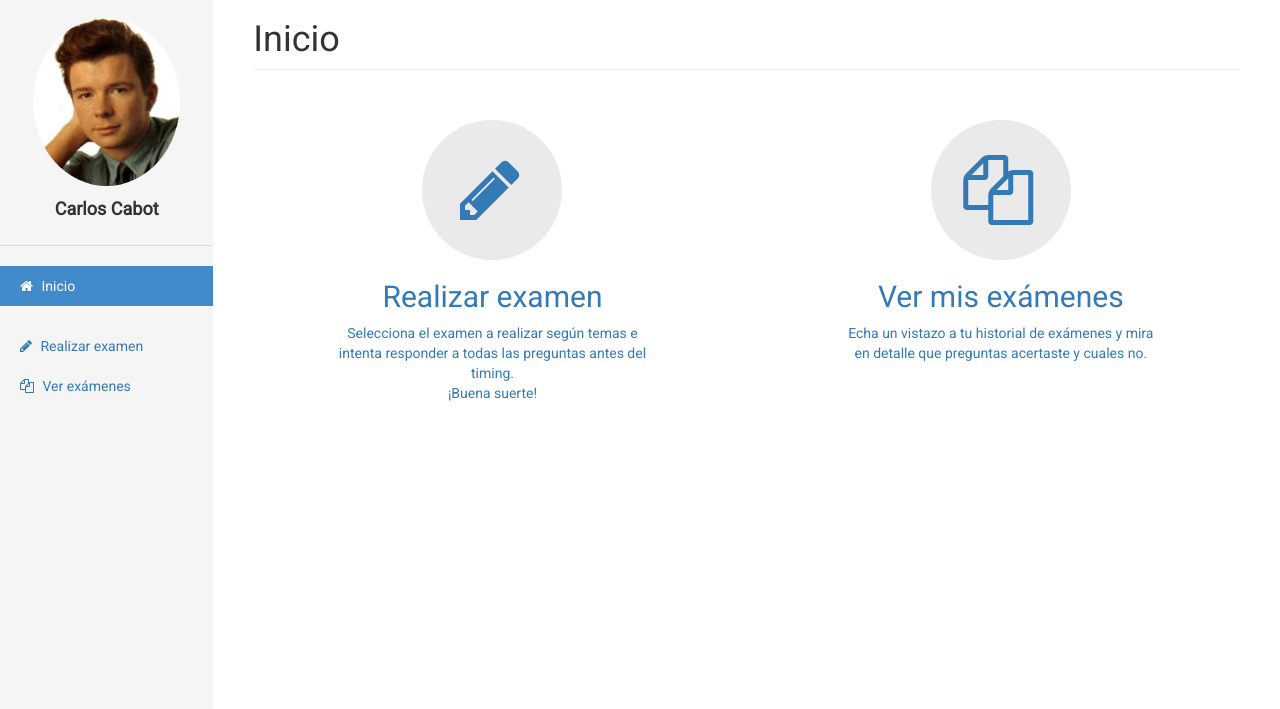
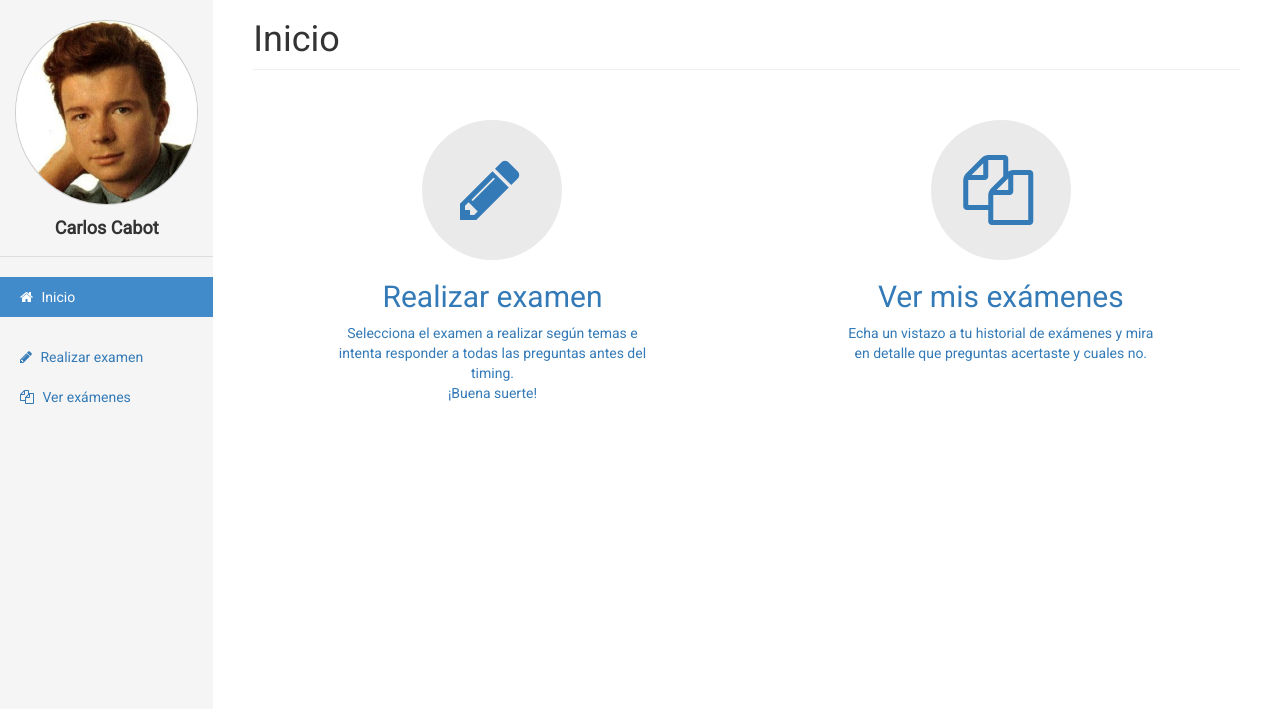
Before and after one commit to CarlosCabot/frontend-pue-altran, a PHP site: page /web-app/inicio.php in a window 1280 px wide. Shown: the part 50-759 px from the top of the page. Run offline with PHP 8.4, Linux system fonts and the light colour scheme; a user stored in the database is signed in.

Commit message:
Profile Pic Square + Exam details with text options + style changes

```diff
--- a/css/dashboard.css
+++ b/css/dashboard.css
@@ -2,7 +2,9 @@
  * Base structure
  */
 
+
 /* Move down content because we have a fixed navbar that is 50px tall */
+
 body {
     padding-top: 50px;
 }
@@ -17,22 +19,28 @@ body {
     border-bottom: 1px solid #eee;
 }
 
+
 /*
  * Top navigation
  * Hide default border to remove 1px line.
  */
+
 .navbar-fixed-top {
     border: 0;
 }
+
 
 /*
  * Sidebar
  */
 
+
 /* Hide for mobile, show later */
+
 .sidebar {
     display: none;
 }
+
 @media (min-width: 768px) {
     .sidebar {
         position: fixed;
@@ -43,22 +51,28 @@ body {
         display: block;
         padding: 20px;
         overflow-x: hidden;
-    overflow-y: auto; /* Scrollable contents if viewport is shorter than content. */
+        overflow-y: auto;
+        /* Scrollable contents if viewport is shorter than content. */
         background-color: #f5f5f5;
         border-right: 1px solid #eee;
     }
 }
 
+
 /* Sidebar navigation */
+
 .nav-sidebar {
-  margin-right: -21px; /* 20px padding + 1px border */
+    margin-right: -21px;
+    /* 20px padding + 1px border */
     margin-bottom: 20px;
     margin-left: -20px;
 }
+
 .nav-sidebar > li > a {
     padding-right: 20px;
     padding-left: 20px;
 }
+
 .nav-sidebar > .active > a,
 .nav-sidebar > .active > a:hover,
 .nav-sidebar > .active > a:focus {
@@ -74,12 +88,14 @@ body {
 .main {
     padding: 20px;
 }
+
 @media (min-width: 768px) {
     .main {
         padding-right: 40px;
         padding-left: 40px;
     }
 }
+
 .main .page-header {
     margin-top: 0;
 }
@@ -93,12 +109,15 @@ body {
     margin-bottom: 30px;
     text-align: center;
 }
+
 .placeholders h4 {
     margin-bottom: 0;
 }
+
 .placeholder {
     margin-bottom: 20px;
 }
+
 .placeholder img {
     display: inline-block;
     border-radius: 50%;
@@ -110,21 +129,29 @@ body {
 */
 
 #user_photo {
-    border-radius: 100%;
+    position: absolute;
     width: 100%;
 }
 
-#pic_container{
-    text-align: center;
-    padding: 10%;
+#pic_container {
+    margin-top: 20px;
+    padding-bottom: 100%;
+    overflow: hidden;
+    position: relative;
+    border-radius: 100%;
+    border: 1px solid #cccccc;
 }
 
-#user_name{
-    margin-top: 10px;
+#user_name {
+    margin: 10px 0 15px 0;
     font-size: 18px;
 }
 
-#li_inicio{
+.user_name_container{
+    text-align: center;
+}
+
+#li_inicio {
     padding-top: 20px;
     border-top: 1px solid #ddd;
 }
--- a/css/editar_perfil.css
+++ b/css/editar_perfil.css
@@ -10,3 +10,7 @@ h3 {
 #user_photo {
     max-width: 325px;
 }
+
+#profile_pic_name{
+    text-align: center;
+}
--- a/js/ver_examenes.js
+++ b/js/ver_examenes.js
@@ -87,9 +87,11 @@ function mapAnswers(data) {
                 for (var i = 0; i < userAns.length; i++) {
                     if (value.id_pregunta == userAns[i].id_pregunta) {
                         correctObj.respuesta = userAns[i].respuesta;
+                        correctObj.respuesta_texto = value.respuestas[userAns[i].respuesta];
                     }
                 }
                 correctObj.solucion = value.respuestas.solucion;
+                correctObj.solucion_texto = value.respuestas[value.respuestas.solucion];
                 if (correctObj.solucion == correctObj.respuesta) {
                     correctObj.correcto = 'SÍ';
                 }
@@ -112,14 +114,14 @@ function showDetalle(objeto) {
     tableHead += '</thead>';
     var tableBody = '<tbody>';
     $.each(objeto, function (index, value) {
-        tableBody += '<tr>' + '<td>' + value.id_pregunta + '</td>' + '<td>' + value.enunciado + '</td>' + '<td>' + value.respuesta + '</td>' + '<td> ';
+        tableBody += '<tr>' + '<td>' + value.id_pregunta + '</td>' + '<td>' + value.enunciado + '</td>' + '<td>' + value.respuesta +" : "+ value.respuesta_texto +  '</td>' + '<td> ';
         if (value.correcto == 'SÍ') {
             tableBody += '<i style="color:green; font-size:16px;" class="fa fa-check-circle'
         }
         else {
             tableBody += '<i style="color:red; font-size:16px;" class="fa fa-times-circle'
         }
-        tableBody += '" aria-hidden="true"></i></td>' + '<td>' + value.solucion + '</td>';
+        tableBody += '" aria-hidden="true"></i></td>' + '<td>' + value.solucion +" : "+ value.solucion_texto + '</td>';
     })
     tableBody += '</tbody></table></div>';
     var detallesTable = tableHead + tableBody;
--- a/web-app/admin_cabecera2.php
+++ b/web-app/admin_cabecera2.php
@@ -24,6 +24,8 @@
                <div>
                     <div id="pic_container">
                         <img id="user_photo" src="../img/users/<?php echo $_SESSION['user_img'];?>" alt="User profile pic">
+                    </div>
+                    <div class="user_name_container">
                         <label id="user_name"><?php echo $_SESSION['user_nombre']; ?> <?php echo $_SESSION['user_apellido1']; ?></label>
                     </div>
                 </div>
--- a/web-app/editar_perfil_user.php
+++ b/web-app/editar_perfil_user.php
@@ -10,11 +10,11 @@
         <div class="row">
             <!-- left column -->
             <div class="col-md-3">
-                <div class="text-center">
-                    <img id="user_photo" src="../img/users/<?php echo $_SESSION['user_img'];?>" alt="avatar">
+                    <div id="pic_container">
+                        <img id="user_photo" src="../img/users/<?php echo $_SESSION['user_img'];?>" alt="User profile pic">
+                    </div>
                     <h6 id="profile_pic_name"><?php echo $_SESSION['user_img'];?></h6>
                     <input type="file" class="btn btn-default" name="fileToUpload" id="fileToUpload" required style="width: 100%;margin-bottom:5px;">
-                </div>
             </div>
 
             <!-- edit form column -->
--- a/web-app/user_cabecera2.php
+++ b/web-app/user_cabecera2.php
@@ -21,6 +21,8 @@
                 <div class="col-sm-3 col-md-2 sidebar-offcanvas" id="sidebar" role="navigation">
                     <div id="pic_container">
                         <img id="user_photo" src="../img/users/<?php echo $_SESSION['user_img'];?>" alt="User profile pic">
+                    </div>
+                    <div class="user_name_container">
                         <label id="user_name"><?php echo $_SESSION['user_nombre']; ?> <?php echo $_SESSION['user_apellido1']; ?></label>
                     </div>
                     <ul class="nav nav-sidebar">
```
Also changed, not shown: css/realizar_examen.css (+40 -12 lines), js/realizar_examen.js (+6 -6 lines), web-app/editar_perfil_admin.php (+4 -4 lines). Lines whose indentation alone changed are shown as unchanged.
